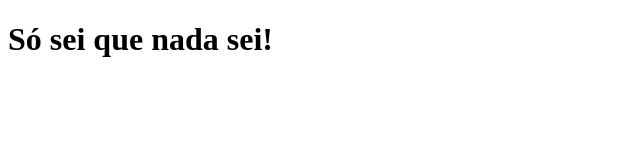
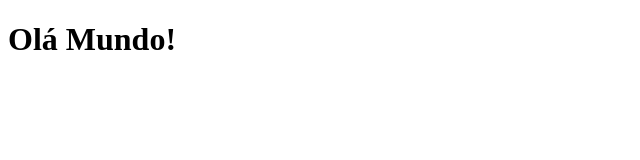
Before and after one commit to NataliaFarias95/NataliaFarias95.github.io, a plain HTML site: page index.html in a window 1280 px wide. Shown: the whole page, without its empty margins (0-640 px from the left). Drawn offline with Linux system fonts and the light colour scheme.

Commit message:
Update index.html

```diff
--- a/index.html
+++ b/index.html
@@ -6,7 +6,7 @@
 </head>
 <body>
 	<div>
-		<h1>Só sei que nada sei!</h1>
+		<h1>Olá Mundo! </h1>
 	</div>
 </body>
 </html>
```
